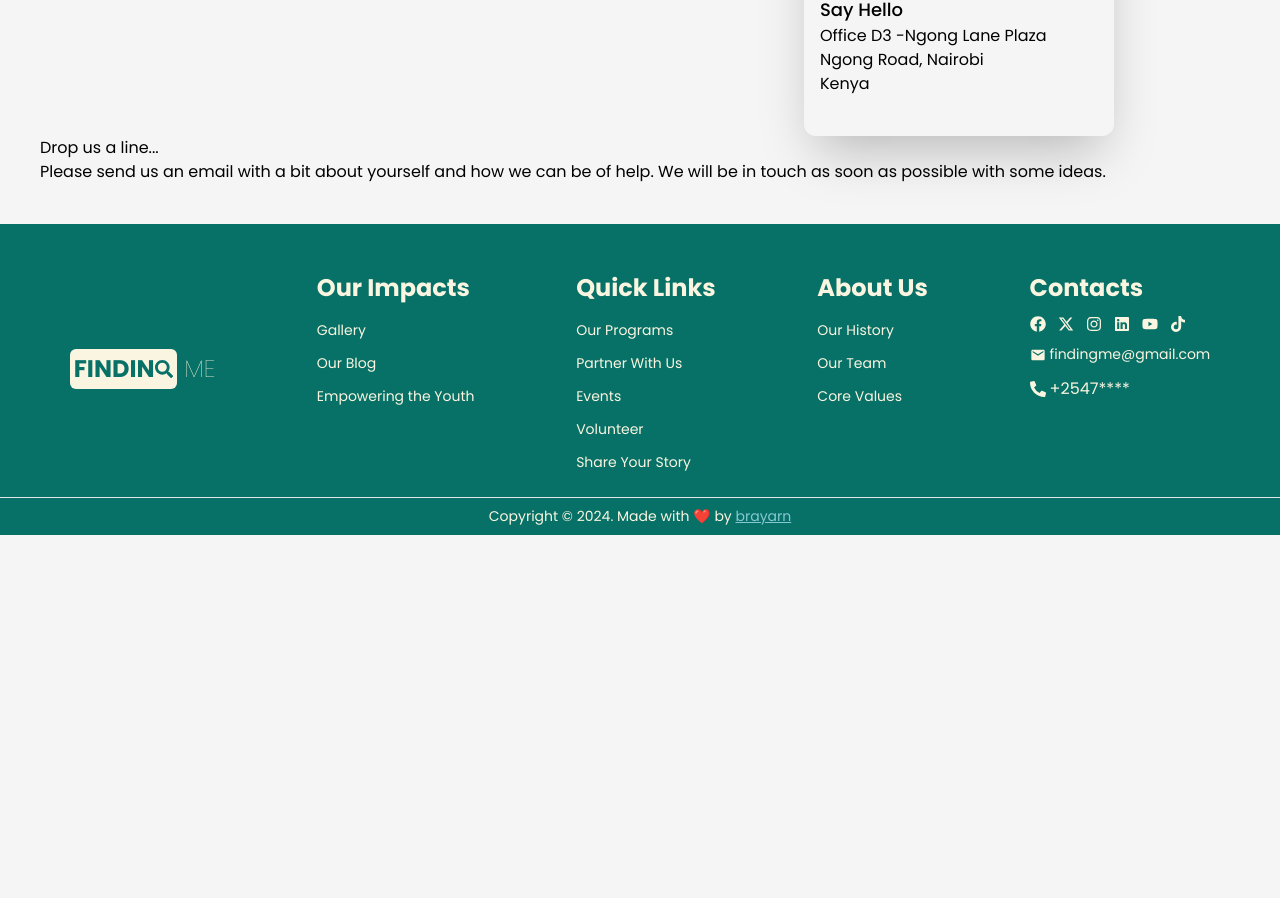
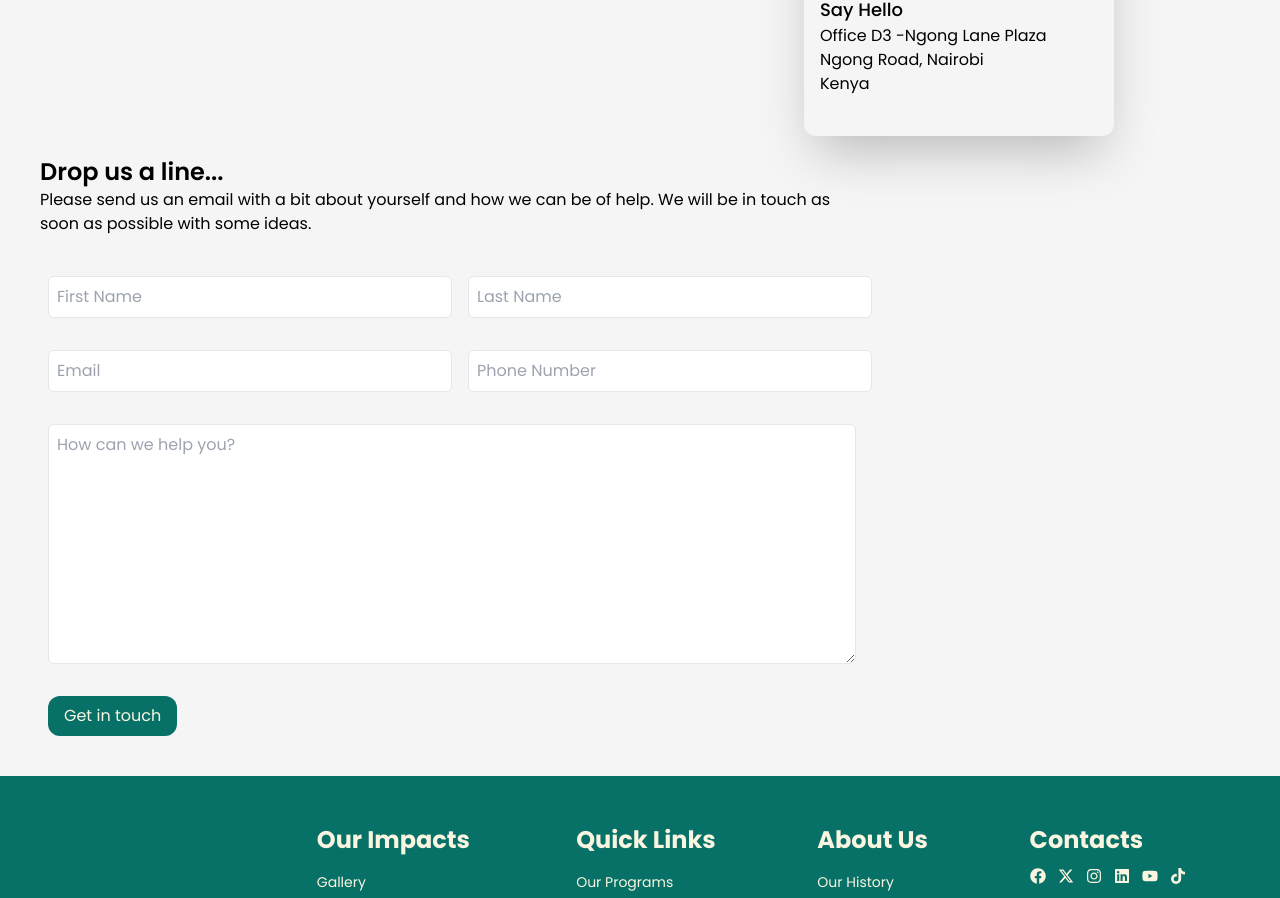
Before and after one commit to o-brayarn/finding-me, a React (Vite) app: page /contact in a window 1280 px wide. Shown: the part 480-1378 px from the top of the page. Before the commit the page ends 1015 px from the top, so only its background shows below. Built offline with nearby package versions, Linux system fonts and the light colour scheme.

Commit message:
add contact form

```diff
--- a/src/pages/Contact.jsx
+++ b/src/pages/Contact.jsx
@@ -49,13 +49,47 @@ const Contact = () => {
         </div>
       </div>
 
-      <div>
-        <h1>Drop us a line...</h1>
-        <p>
+      <div className="mt-5">
+        <h1 className="text-2xl font-semibold">Drop us a line...</h1>
+        <p className="md:w-2/3">
           Please send us an email with a bit about yourself and how we can be of
           help. We will be in touch as soon as possible with some ideas.
         </p>
-        <form></form>
+        <form className="flex flex-col sm:gap-8 gap-4 ms-2 me-5 md:mt-10 mt-5">
+          <div className="flex sm:flex-row flex-col justify-start gap-4">
+            <input
+              type="text"
+              placeholder="First Name"
+              className="md:w-1/3 pb-2 pt-2 ps-2 border rounded-md"
+            />
+            <input
+              type="text"
+              placeholder="Last Name"
+              className="md:w-1/3 pb-2 pt-2 ps-2 border rounded-md"
+            />
+          </div>
+          <div className="flex sm:flex-row flex-col justify-start gap-4">
+            <input
+              type="text"
+              placeholder="Email"
+              className="md:w-1/3 pb-2 pt-2 ps-2 border rounded-md"
+            />
+            <input
+              type="text"
+              placeholder="Phone Number"
+              className="md:w-1/3 pb-2 pt-2 ps-2 border rounded-md"
+            />
+          </div>
+          <textarea
+            placeholder="How can we help you?"
+            className="ps-2 sm:h-[240px] h-[120px] sm:w-2/3 border focus:border-hidden rounded-md pt-2"
+          />
+          <input
+            type="button"
+            value="Get in touch"
+            className="bg-[#087167] w-fit px-4 py-2 rounded-xl text-[#FAF5E0]"
+          />
+        </form>
       </div>
     </div>
   );
```
